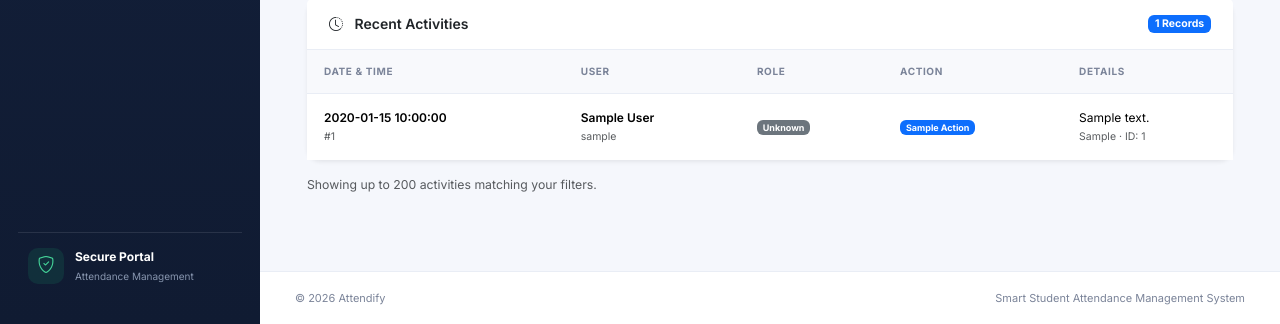
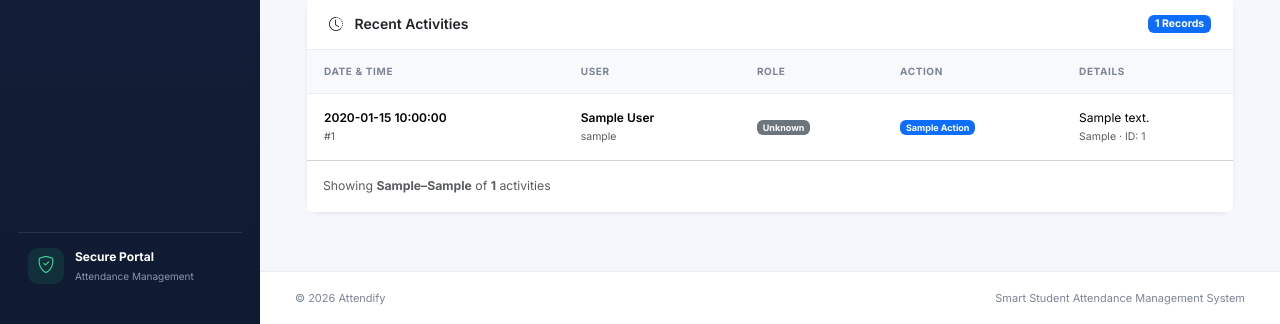
Before and after one commit to harizonelopez/Attendify, a Flask app: template app/templates/admin/audit_logs.html in a window 1280 px wide. Shown: the part 476-800 px from the top of the page. Run offline with Flask 3, Linux system fonts and the light colour scheme; the visitor is signed in with stand-in values (Sample User, id 1); the template is opened without the code that fills it: most values are stand-ins (such as "Sample title", 1, 10 or a date in 2020).

Commit message:
Refactor audit logs template for pagination functionality

```diff
--- a/app/templates/admin/audit_logs.html
+++ b/app/templates/admin/audit_logs.html
@@ -7,9 +7,7 @@
     <div class="d-flex justify-content-between align-items-center mb-4">
         <div>
             <h3 class="fw-bold mb-1">Activity History</h3>
-            <p class="text-muted mb-0">
-                Monitor activities performed across Attendify.
-            </p>
+            <p class="text-muted mb-0">Monitor activities performed across Attendify.</p>
         </div>
         <a href="{{ url_for('admin.dashboard') }}" class="btn btn-outline-primary">
             <i class="bi bi-arrow-left me-1"></i>
@@ -67,6 +65,7 @@
                         <label for="action" class="form-label fw-semibold">Activity Type</label>
                         <select class="form-select" id="action" name="action">
                             <option value="">All Activities</option>
+
                             {% for item in actions %}
                             <option value="{{ item.action }}"
                                 {% if filters.action == item.action %}selected{% endif %}>
@@ -95,6 +94,7 @@
                                name="date_to"
                                value="{{ filters.date_to }}">
                     </div>
+
                 </div>
 
                 <!-- Filter Buttons -->
@@ -121,8 +121,9 @@
                     <i class="bi bi-clock-history me-2"></i>
                      Recent Activities
                 </h5>
+
                 <span class="badge bg-primary">
-                    {{ logs|length }} Records
+                    {{ total_records }} Records
                 </span>
             </div>
         </div>
@@ -182,7 +183,6 @@
                                 {% if log.entity_type %}
                                 <small class="text-muted">
                                     {{ log.entity_type|title }}
-
                                     {% if log.entity_id %}
                                     · ID: {{ log.entity_id }}
                                     {% endif %}
@@ -194,8 +194,8 @@
                     </tbody>
                 </table>
             </div>
+
             {% else %}
-
             <div class="text-center py-5">
                 <i class="bi bi-search display-4 text-muted"></i>
                 <h5 class="mt-3">No matching activities found</h5>
@@ -203,10 +203,65 @@
                 <a href="{{ url_for('admin.audit_logs') }}" class="btn btn-outline-primary btn-sm">Clear Filters</a>
             </div>
             {% endif %}
+        </div>
 
+        <!-- Pagination Footer -->
+        {% if total_records > 0 %}
+        <div class="card-footer bg-white py-3">
+            <div class="d-flex flex-column flex-md-row justify-content-between align-items-center gap-3">
+                <small class="text-muted">
+                    Showing
+                    <strong>{{ start_record }}–{{ end_record }}</strong>
+                    of
+                    <strong>{{ total_records }}</strong>
+                    activities
+                </small>
+
+                {% if total_pages > 1 %}
+                <nav aria-label="Activity history pagination">
+                    <ul class="pagination pagination-sm mb-0">
+                        <!-- Previous -->
+                        <li class="page-item {% if not has_previous %}disabled{% endif %}">
+                            <a class="page-link" href="{{ url_for('admin.audit_logs', page=page-1, **filters) }}"
+                               {% if not has_previous %}aria-disabled="true" tabindex="-1"{% endif %}>
+                                <i class="bi bi-chevron-left"></i>
+                                 Previous
+                            </a>
+                        </li>
+
+                        <!-- Page Numbers -->
+                        {% for page_number in range(1, total_pages + 1) %}
+                        {% if page_number == 1
+                            or page_number == total_pages
+                            or (page_number >= page - 1 and page_number <= page + 1) %}
+
+                            <li class="page-item {% if page_number == page %}active{% endif %}">
+                                <a class="page-link" href="{{ url_for('admin.audit_logs', page=page_number, **filters) }}">
+                                    {{ page_number }}
+                                </a>
+                            </li>
+
+                        {% elif page_number == page - 2 or page_number == page + 2 %}
+                            <li class="page-item disabled">
+                                <span class="page-link">...</span>
+                            </li>
+                        {% endif %}
+                        {% endfor %}
+
+                        <!-- Next -->
+                        <li class="page-item {% if not has_next %}disabled{% endif %}">
+                            <a class="page-link" href="{{ url_for('admin.audit_logs', page=page+1, **filters) }}"
+                               {% if not has_next %}aria-disabled="true" tabindex="-1"{% endif %}>
+                                Next
+                                <i class="bi bi-chevron-right"></i>
+                            </a>
+                        </li>
+                    </ul>
+                </nav>
+                {% endif %}
+            </div>
         </div>
+        {% endif %}
     </div>
-
-    <p class="text-muted small mt-3">Showing up to 200 activities matching your filters.</p>
 </div>
 {% endblock %}
```
